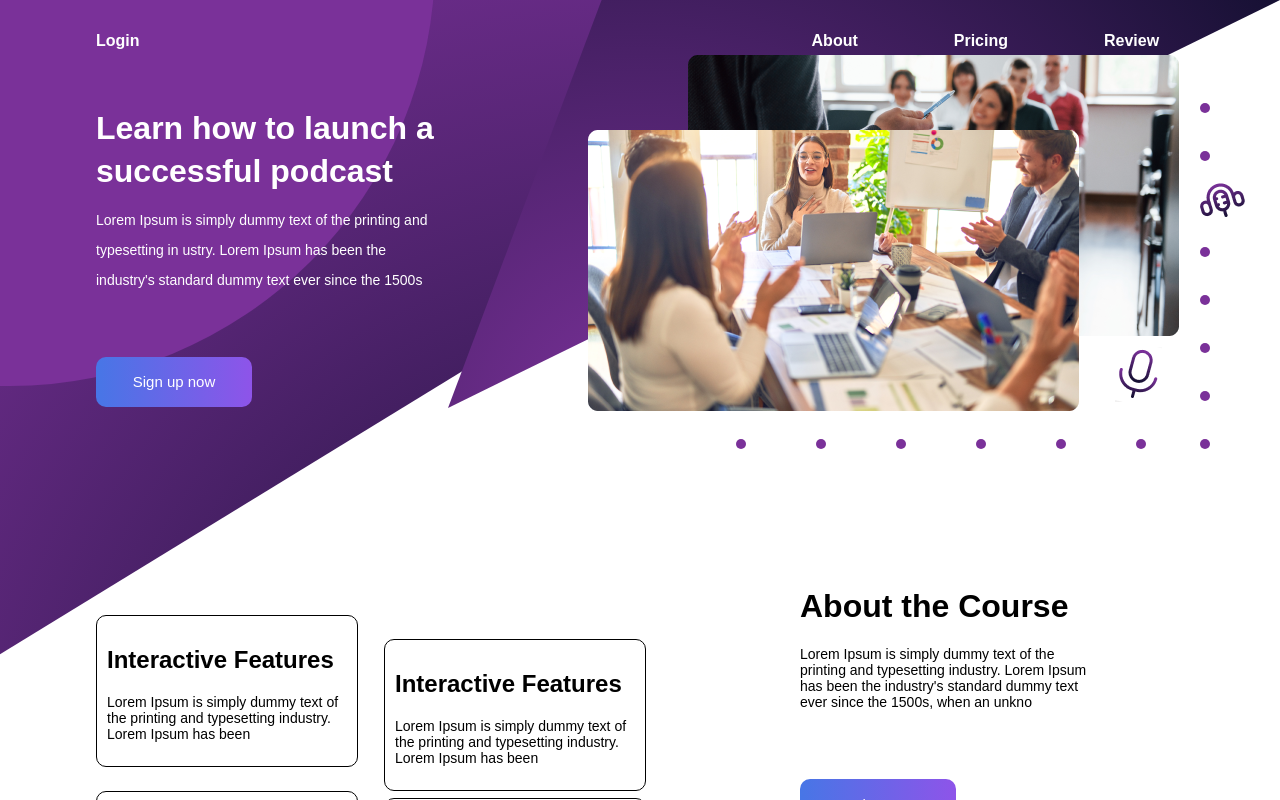
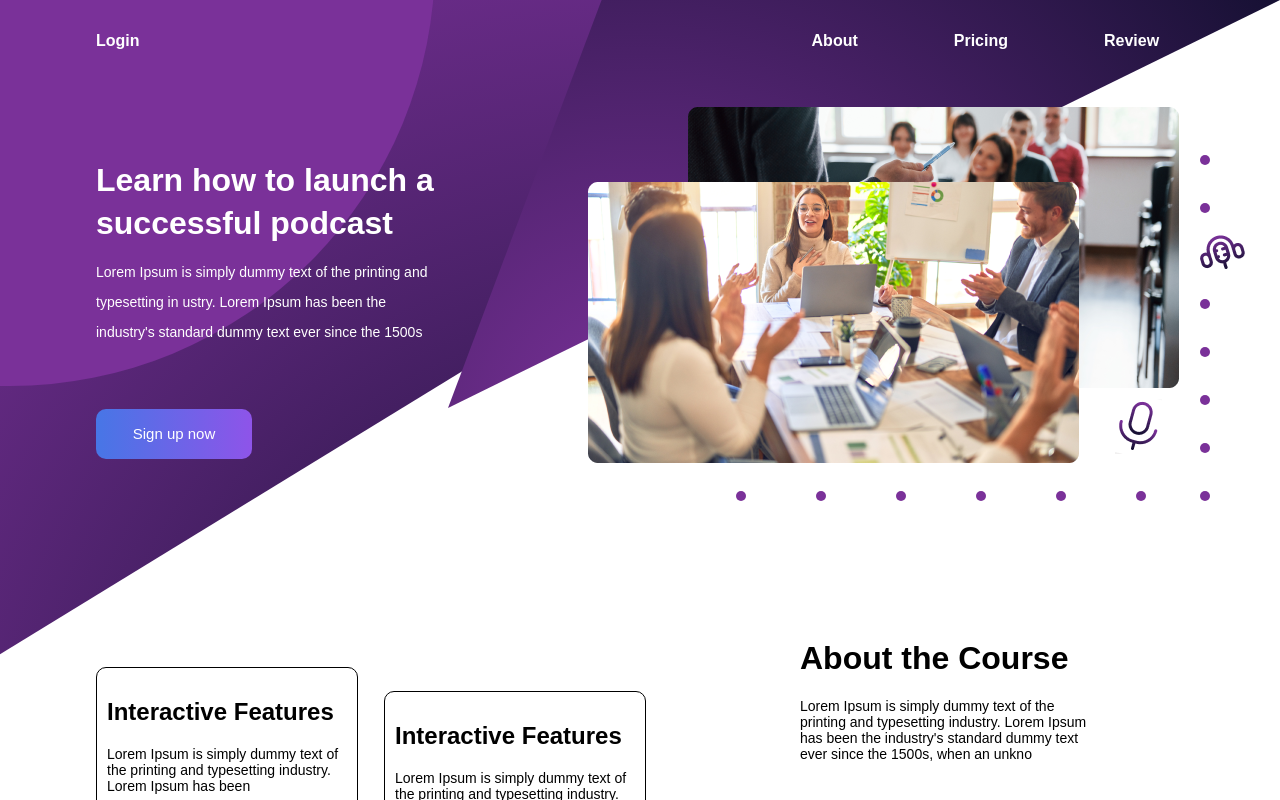
Before and after one commit to NikhilSriSu/hirinigTest, a React (Create React App) app in the folder testhirinig/: page / in a window 1280 px wide. Shown: the top 800 px of the page. Built offline with nearby package versions, Linux system fonts and the light colour scheme.

Commit message:
'updated'

```diff
--- a/testhirinig/src/Content.js
+++ b/testhirinig/src/Content.js
@@ -9,7 +9,7 @@ function Content() {
          <b style={{color:"white", marginLeft:"6pc"}}>Pricing</b>
          <b style={{color:"white", marginLeft:"6pc"}}>Review</b>
 
-       <div style={{marginLeft:"6pc"}}>
+       <div style={{marginLeft:"6pc", marginTop:"7pc"}}>
        <h1 style={{color:"white", marginTop:"60px", marginBottom:"-15px"}}>Learn how to launch a</h1>
        <h1 style={{color:"white"}}>successful podcast</h1>
        <p style={{color:"white"}}>Lorem Ipsum is simply dummy text of the printing and </p>
```
